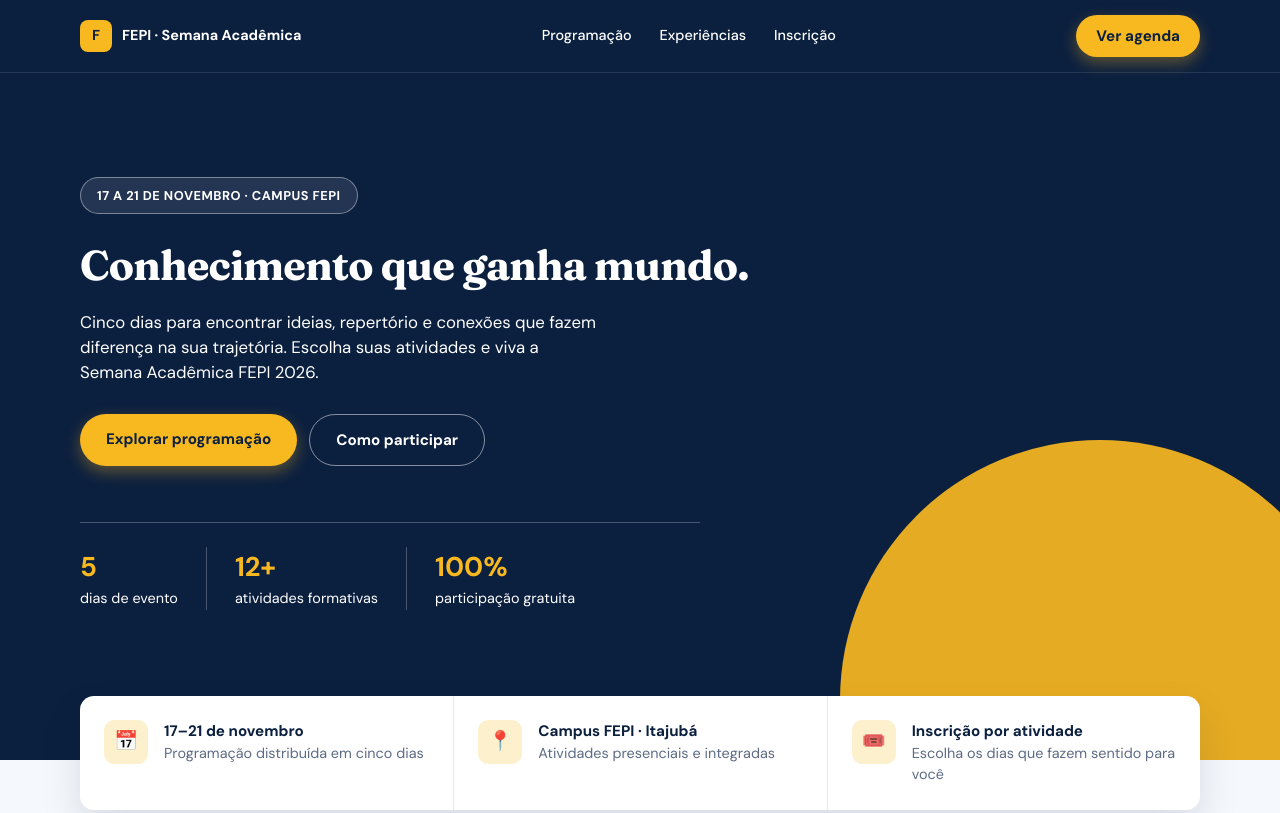
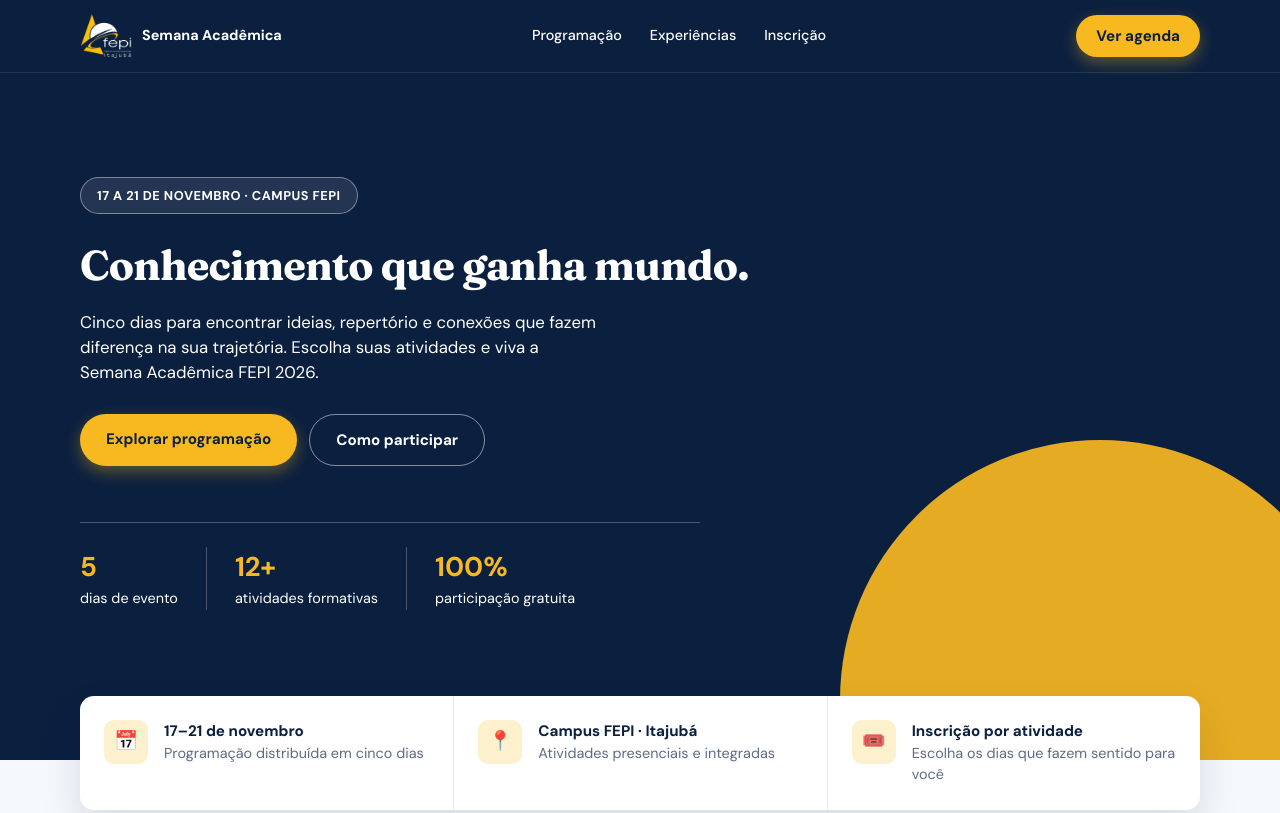
Before and after one commit to FernandoGonzaga11/Semana-academica-Fepi, a plain HTML site: page index.html in a window 1280 px wide. Shown: the top 813 px of the page. Drawn offline with Linux system fonts and the light colour scheme.

Commit message:
Adicionando a logo da FEPI

```diff
--- a/index.html
+++ b/index.html
@@ -14,7 +14,7 @@
 
   <header class="topo">
     <div class="container topo__inner">
-      <a class="logo" href="#inicio"><span class="logo__marca">F</span> FEPI · Semana Acadêmica</a>
+      <a class="logo" href="#inicio"><img src="assets/Logotipo-FEPI.webp" alt="FEPI Centro Universitário de Itajubá"> <span>Semana Acadêmica</span></a>
       <nav class="menu" aria-label="Principal">
         <a href="#programacao">Programação</a>
         <a href="#experiencias">Experiências</a>
--- a/style.css
+++ b/style.css
@@ -155,3 +155,4 @@ ul { list-style: none; margin: 0; padding: 0; }
   .cards { grid-template-columns: 1fr; }
 }
 @media (prefers-reduced-motion: reduce) { * { transition: none !important; scroll-behavior: auto !important; } }
+.logo img { height: 52px; width: auto; }
```
Also changed, not shown: assets/Logotipo-FEPI.webp (added).
